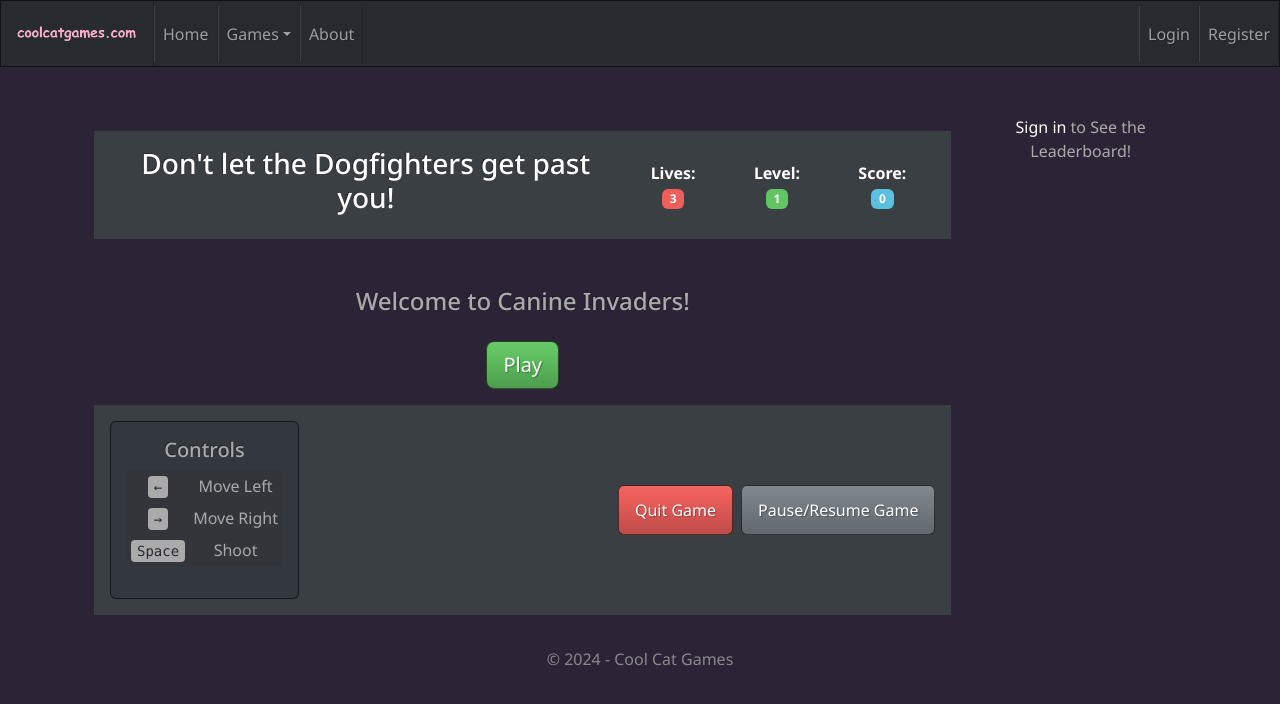
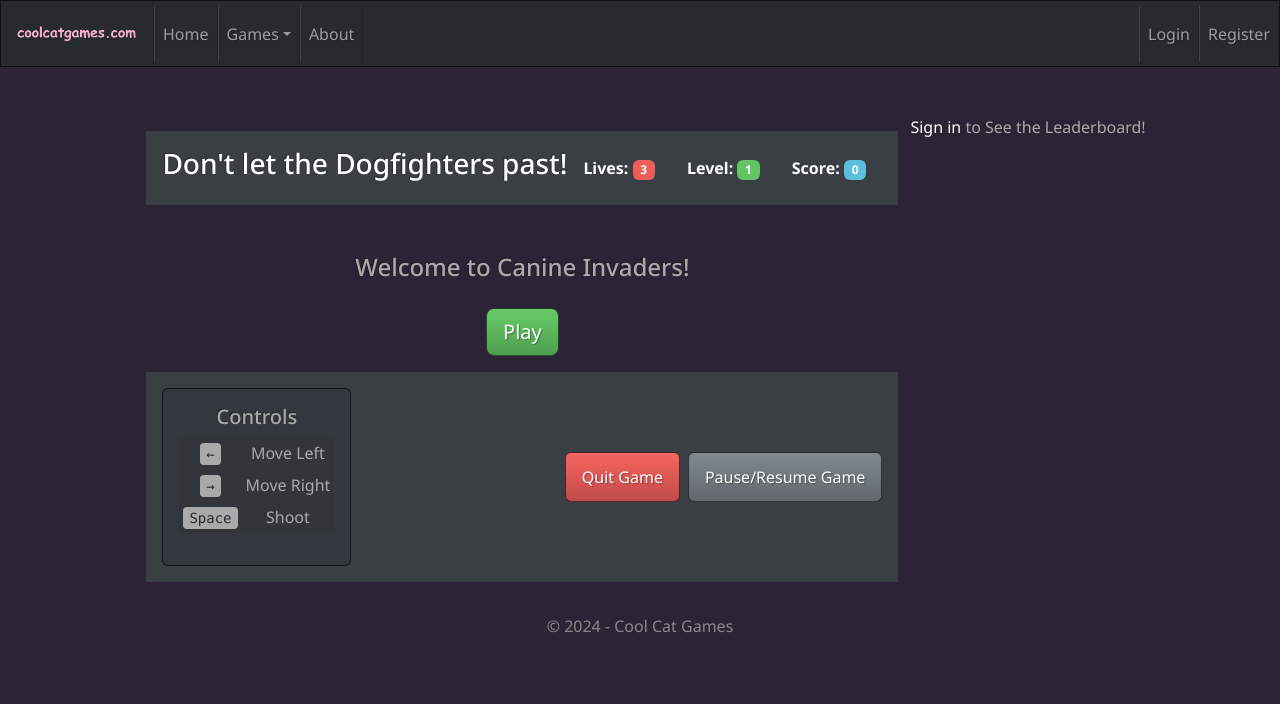
Before and after one commit to Syyren/Combined_CPRO2221_CPRO2501_Group_Repo, a React (Create React App) app in the folder frontend/: page /games/canine-invaders in a window 1280 px wide. Shown: the top 704 px of the page. Built offline with nearby package versions, Linux system fonts and the light colour scheme.

Commit message:
Update ArcadeShooterHeader.js

```diff
--- a/frontend/src/components/arcadeshooter/ArcadeShooterHeader.js
+++ b/frontend/src/components/arcadeshooter/ArcadeShooterHeader.js
@@ -9,7 +9,7 @@ import React from "react";
  */
 const ArcadeShooterHeader = ({ lives, level, score }) => (
   <header className="d-flex justify-content-between align-items-center bg-primary text-white p-3">
-    <h3 className="h3">Don't let the Dogfighters get past you!</h3>
+    <h3 className="h3">Don't let the Dogfighters past!</h3>
     <div className="d-flex align-items-center">
       <div className="mx-3">
         <strong>Lives:</strong> <span className="badge bg-danger">{lives}</span>
```
